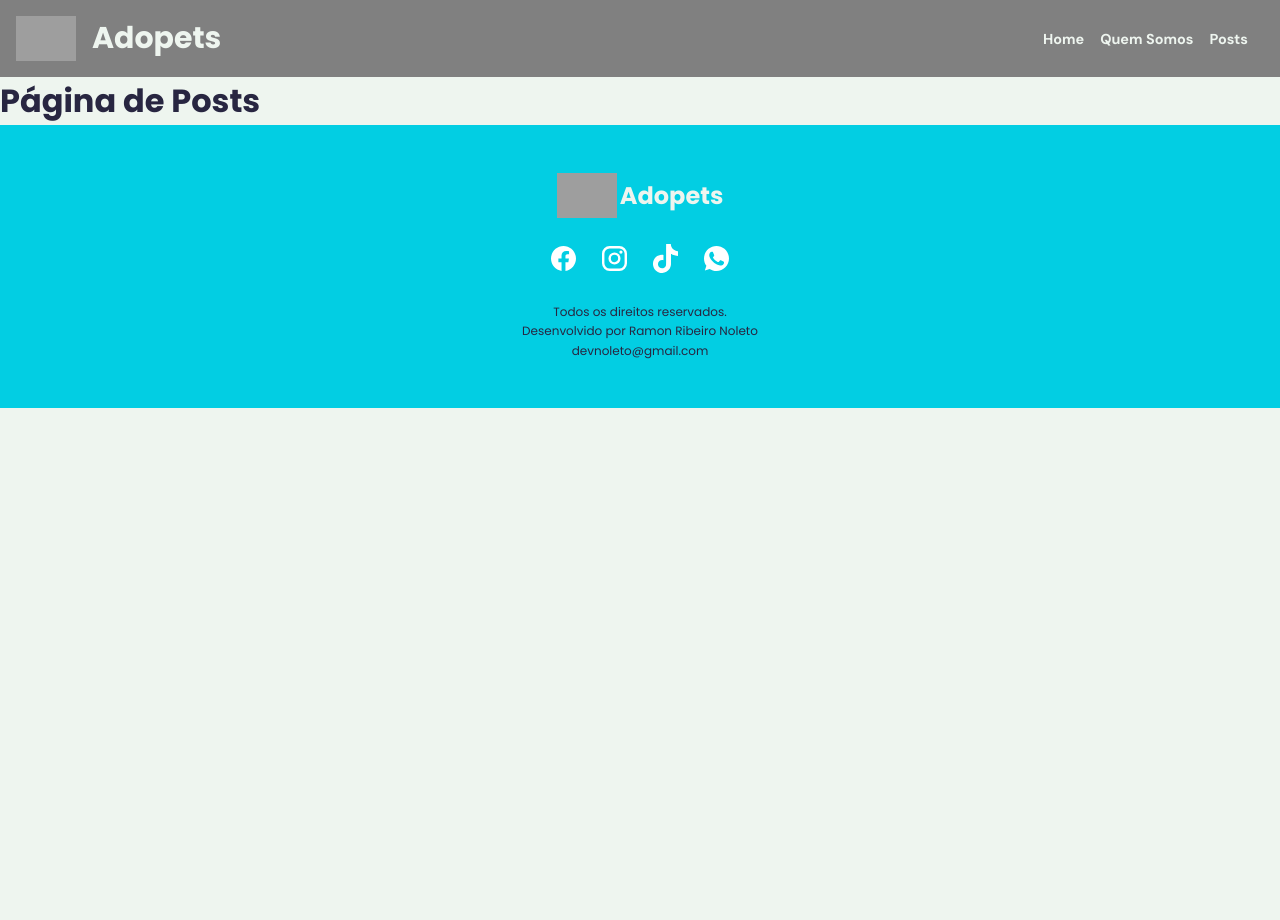
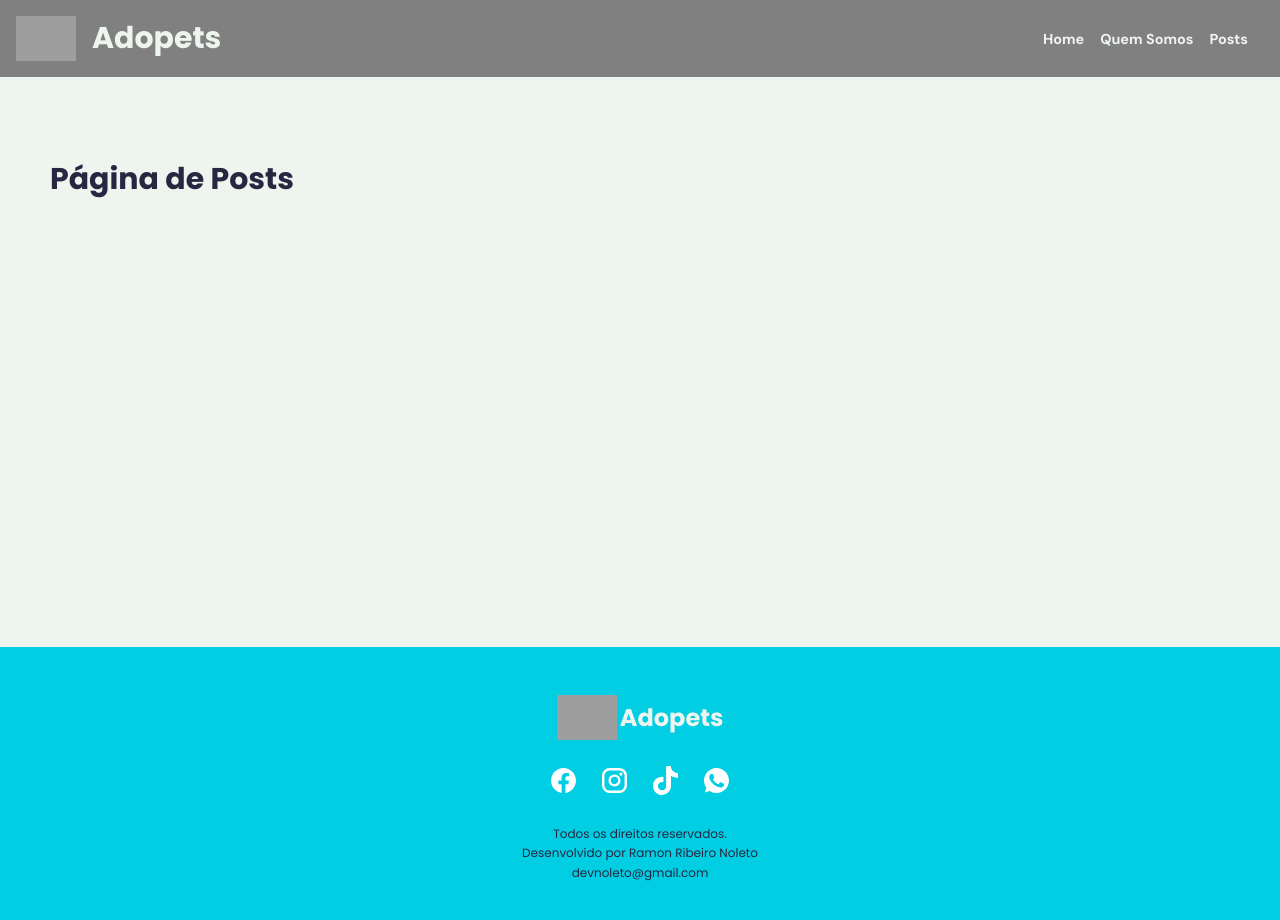
Before and after one commit to RNoleto/adopets-vue3, a Vue app: page /posts in a window 1280 px wide. Shown: the top 920 px of the page. Before the commit the page ends 800 px from the top, so only its background shows below. Built offline with nearby package versions, Linux system fonts and the light colour scheme; grey boxes are pictures that could not be loaded.

Commit message:
ajuste do consumo do arquivo json de posts

```diff
--- a/src/pages/Posts.vue
+++ b/src/pages/Posts.vue
@@ -1,14 +1,43 @@
 <template>
   <Navbar />
-  <h1>Página de Posts</h1>
+  <div class="container">
+    <div class="content page">
+      <h1 class="title">Página de Posts</h1>
+    </div>
+  </div>
 </template>
 
 <script>
-import Navbar from "../components/Navbar.vue";
+import Navbar from "@/components/Navbar.vue";
+import axios from "axios";
 export default {
   name: "Posts",
   components: {
     Navbar,
   },
+  data() {
+    return {
+      posts: [],
+    };
+  },
+  mounted() {
+    axios
+      .get("src/api/adoption.json")
+      .then((response) => {
+        this.posts = response.data.posts;
+        console.log("Dados carregado do Json:", this.posts);
+      })
+      .catch((error) => {
+        console.log("Erro ao carregar posts:", error);
+      });
+  },
 };
 </script>
+
+<style lang="scss" scoped>
+.container {
+  .content {
+    padding: 0px 10px;
+  }
+}
+</style>
```
